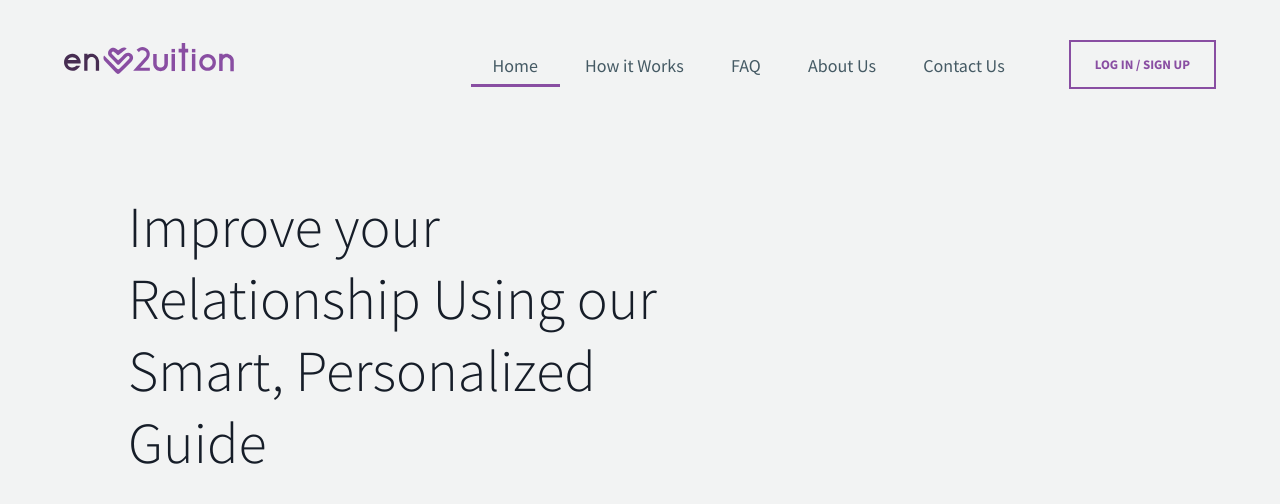
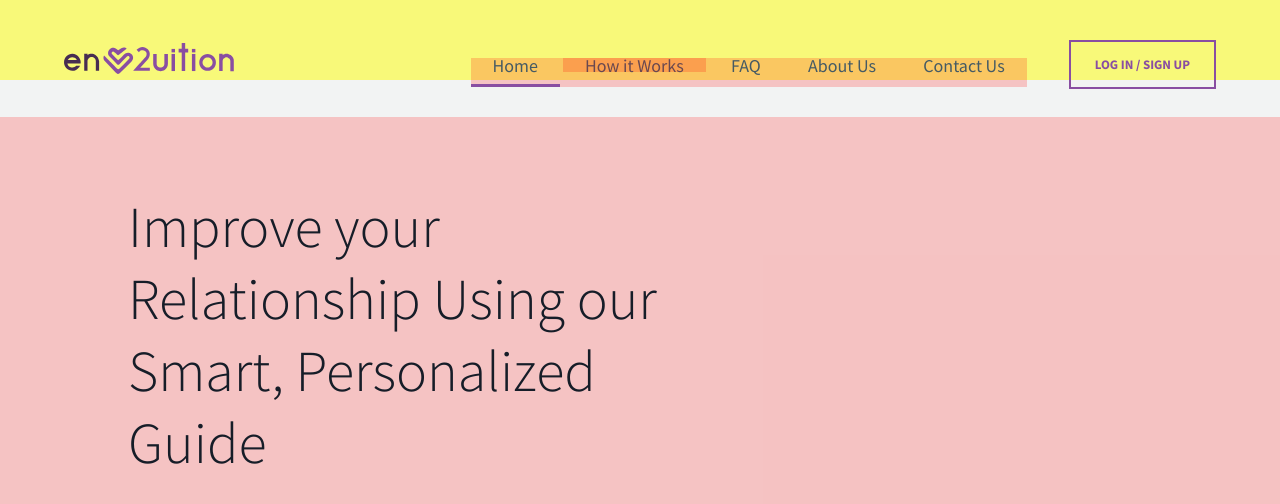
Before and after one commit to dvj-shimbo/en2ition, a website: page src/index.html in a window 1280 px wide. Shown: the top 504 px of the page. Drawn offline with Linux system fonts and the light colour scheme.

Commit message:
Header CSS bugfix (for Safari 5)

```diff
--- a/src/index.html
+++ b/src/index.html
@@ -60,7 +60,10 @@
 
 		<a class="button" href="#">Start The Questionnaire</a>
 
-		<img src="img/tmp/home-banner-top-cropped-gray.png" alt="">
+		<!--img src="img/tmp/home-banner-top-cropped-gray.png" alt=""-->
+		<!--img src="img/tmp/home-banner-top_01.png" alt=""-->
+		<img src="img/tmp/home-banner-top.jpg" alt="">
+
 	</section>
 
 
--- a/src/sass/_header.scss
+++ b/src/sass/_header.scss
@@ -74,6 +74,19 @@
 
 /**/
 body {
+
+
+/**
+	section,
+	.group,
+	footer {
+		display: none;
+	}
+/**/
+
+
+
+
 	@include media('screen', '<tablet-wide') {
 
 
@@ -198,40 +211,12 @@ body {
 
 header {
 //	background-color: rgba(255,255,0,0.7);
-//	background-color: $light-gray;
-
-//	margin: 0 auto;
-
-//margin: 43px 0 0 70px;
-//margin: 40px 0 0 70px;
-//margin: 40px auto;
-
-//display: inline-block;
-
-//padding: 0 5%;
 
 
 
-//	@include rem(margin, 44px auto);
-//	@include rem(margin, 40px auto);
-
 
 	margin: 0 auto;
-//	@include rem(padding, 40px 0);
 
-
-
-//	@include rem(padding, 16px 0);
-//	padding: 3% 0;
-
-
-///	@include rem(padding, 0 72px);
-
-//	margin: 0 auto;
-
-
-//	@include rem(max-width, 1226px);
-//	width: 100%;
 	@include rem(max-width, 1368px);
 
 
@@ -271,8 +256,6 @@ header {
 	img {
 //		background-color: rgba(0,255,0,0.4);
 
-//		@include rem(width, 170px);
-//		@include rem(width, 120px);
 
 		@include media('screen', '<320px') {
 			@include rem(width, 119px);
@@ -282,14 +265,9 @@ header {
 			@include rem(width, 170px);
 		}
 
-
-//		width: 12.4%;
-
 		@include rem(margin-top, 3px);
 
 		margin-left: 5%;
-
-//		display: none;
 
 //		opacity: 0.5;
 	}
@@ -302,12 +280,6 @@ header {
 //		color: $purple;
 
 		background-color: transparent;
-
-//		&:hover {
-//			color: $white;
-//			border-color: $purple;
-//			background-color: $purple;;
-//		}
 	}
 
 
@@ -520,11 +492,22 @@ header {
 
 	@include media('screen', '>=tablet-wide') {
 
-//		background-color: rgba(255,255,0,0.7);
-		background-color: $light-gray;
+//		position: relative;
+
+		background-color: rgba(255,255,0,0.5);
+//		background-color: $light-gray;
+
+
+		img {
+			float: left;
+
+		}
 
 
 		.button {
+
+
+
 			color: $purple;
 
 			&:hover {
@@ -538,7 +521,7 @@ header {
 
 		ul {
 
-	//		background-color: rgba(255,0,0,0.2);
+			background-color: rgba(255,0,0,0.2);
 
 			cursor: default;
 
@@ -551,7 +534,10 @@ header {
 			color: $font-color-header;
 
 
-			@include rem(margin, 18px 42px 0);
+//			@include rem(margin, 18px 42px 0);
+			@include rem(margin, 18px 42px 30px);
+
+
 
 			li {
 
--- a/src/sass/sections/_banner-top.scss
+++ b/src/sass/sections/_banner-top.scss
@@ -24,7 +24,7 @@
 
 
 .banner-top {
-//	background-color: rgba(255,0,0,0.2);
+	background-color: rgba(255,0,0,0.2);
 
 	clear: both;
 
@@ -88,7 +88,12 @@
 
 		position: absolute;
 		display: block;
-		bottom: 0;
+//		bottom: 0;
 		z-index: -1;
+
+		top: 50%;
+		@include translate (0, -50%);
+
+
 	}
 }
```
Also changed, not shown: src/css/style.css, 1 other file.
